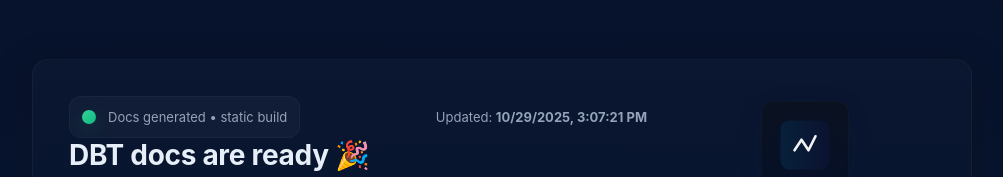
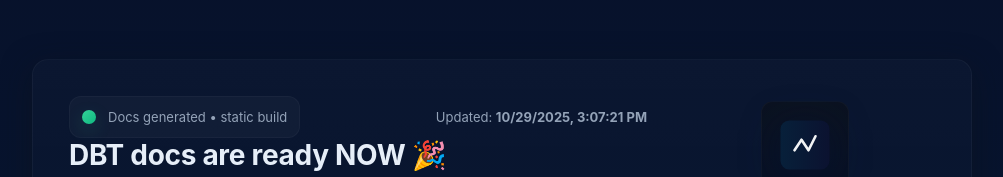
Before and after one commit to 0rgtrial/static_html, a plain HTML site: page index.html in a window 1280 px wide. Shown: the part 196-373 px from the top of the page, without its empty margins (138-1141 px from the left). Drawn offline with Linux system fonts and the light colour scheme.

Commit message:
Update header text in index.html

```diff
--- a/index.html
+++ b/index.html
@@ -51,7 +51,7 @@
         <div class="meta">Updated: <strong id="ts">--</strong></div>
       </div>
 
-      <h1>DBT docs are ready 🎉</h1>
+      <h1>DBT docs are ready NOW 🎉</h1>
       <p class="lead">A minimal static page has been generated. Only <code>index.html</code> is tracked in Git — the rest of the generated files remain untracked per your preference.</p>
 
       <div style="margin-top:18px">
```
